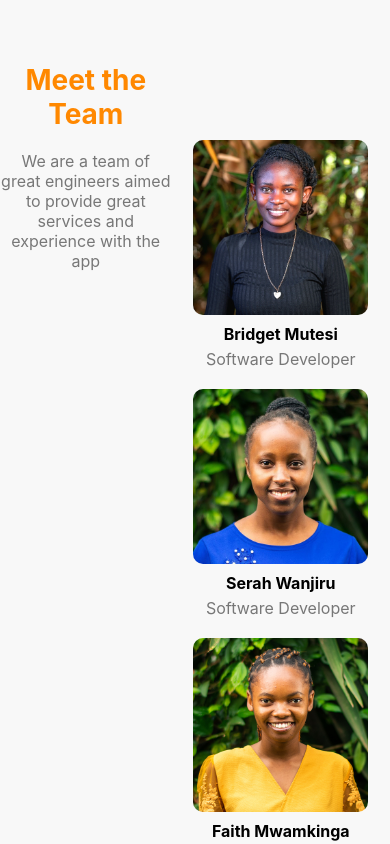
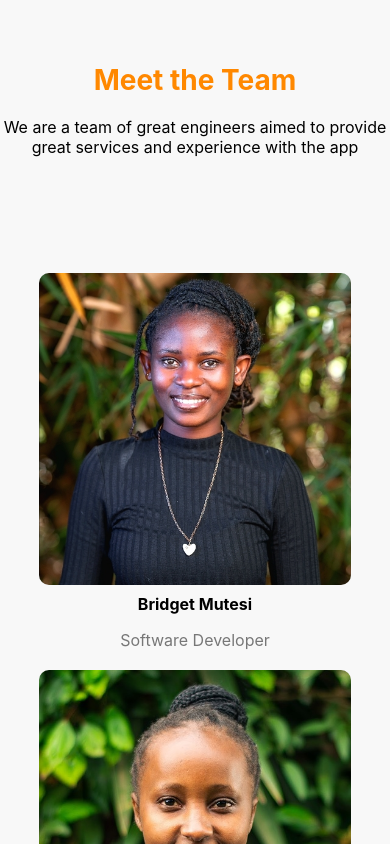
Before and after one commit to Serah-Wanjiru/End-year-project-informational-website, a React (Create React App) app in the folder nova-informational-website/: page / in a window 390 px wide. Shown: the top 844 px of the page. Built offline with nearby package versions, Linux system fonts and the light colour scheme.

Commit message:
Added media Queries and changed some code

```diff
--- a/nova-informational-website/src/component/Team/style.css
+++ b/nova-informational-website/src/component/Team/style.css
@@ -29,14 +29,17 @@
 
 #team {
   padding: 100px 0;
+  display: flex; /* Add this line */
+  flex-wrap: wrap; /* Add this line */
+  justify-content: center; /* Add this line */
 }
 
 #team h2 {
   margin: 0;
   font-size: 32px;
+}
 
-}
-.meet{
+.meet {
   color: darkgoldenrod;
 }
 
@@ -44,7 +47,9 @@
   text-align: center;
   padding: 40px 0;
   background-color: #f8f8f8;
-display: flex;
+  display: flex; /* Add this line */
+  flex-wrap: wrap; /* Add this line */
+  justify-content: center; /* Add this line */
 }
 
 .team-container h2 {
@@ -52,12 +57,8 @@ font-size: 36px;
   color: #ff8800;
   margin-bottom: 20px;
 }
-
-.team-container p {
-font-size: 18px;
-color: #777;
-max-width: 600px;
-margin: 0 auto;
+.team-img{
+  border-radius: 10px;
 }
 
 /* Media queries */
@@ -76,9 +77,9 @@ margin: 0 auto;
     max-width: 80%;
     border-radius: 10px;
   }
-  .team-intro{
+
+  .team-intro {
     font-size: 10px;
-
   }
 }
 
```
Lines whose indentation alone changed are shown as unchanged.
